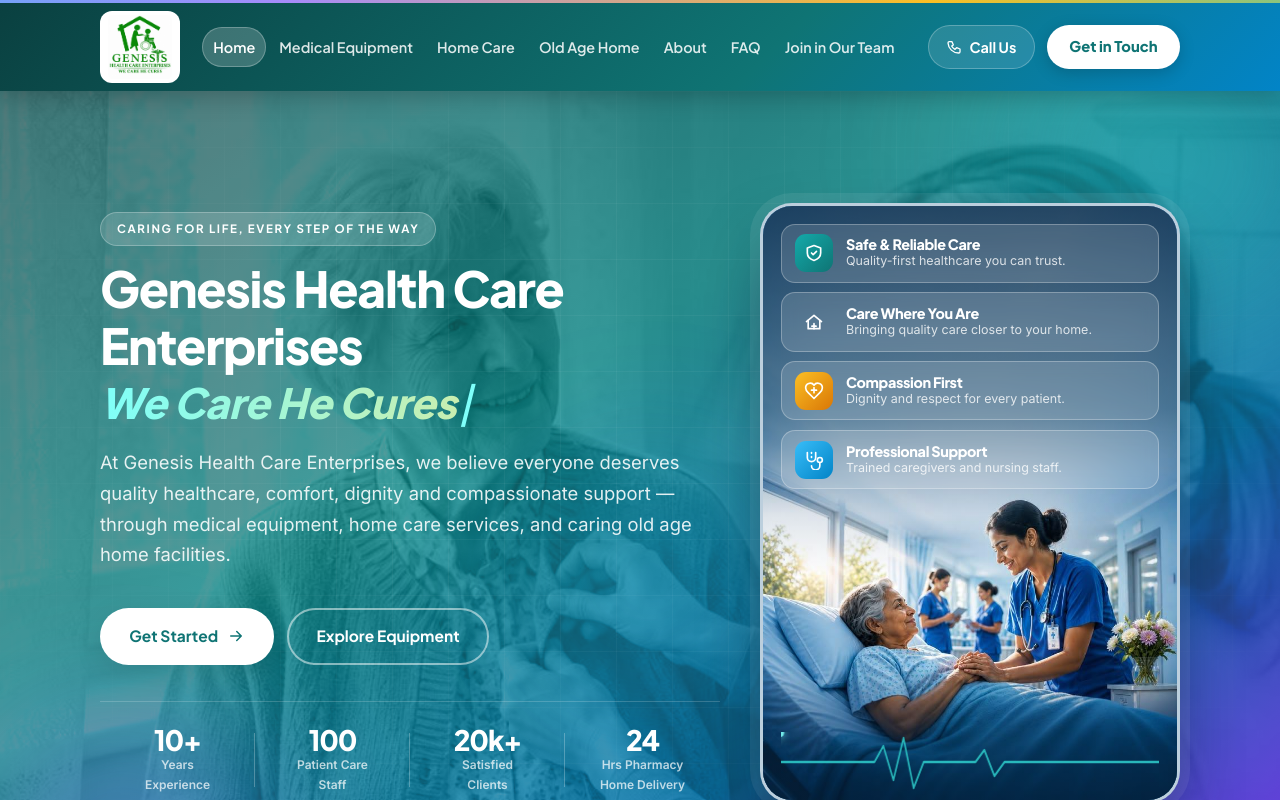
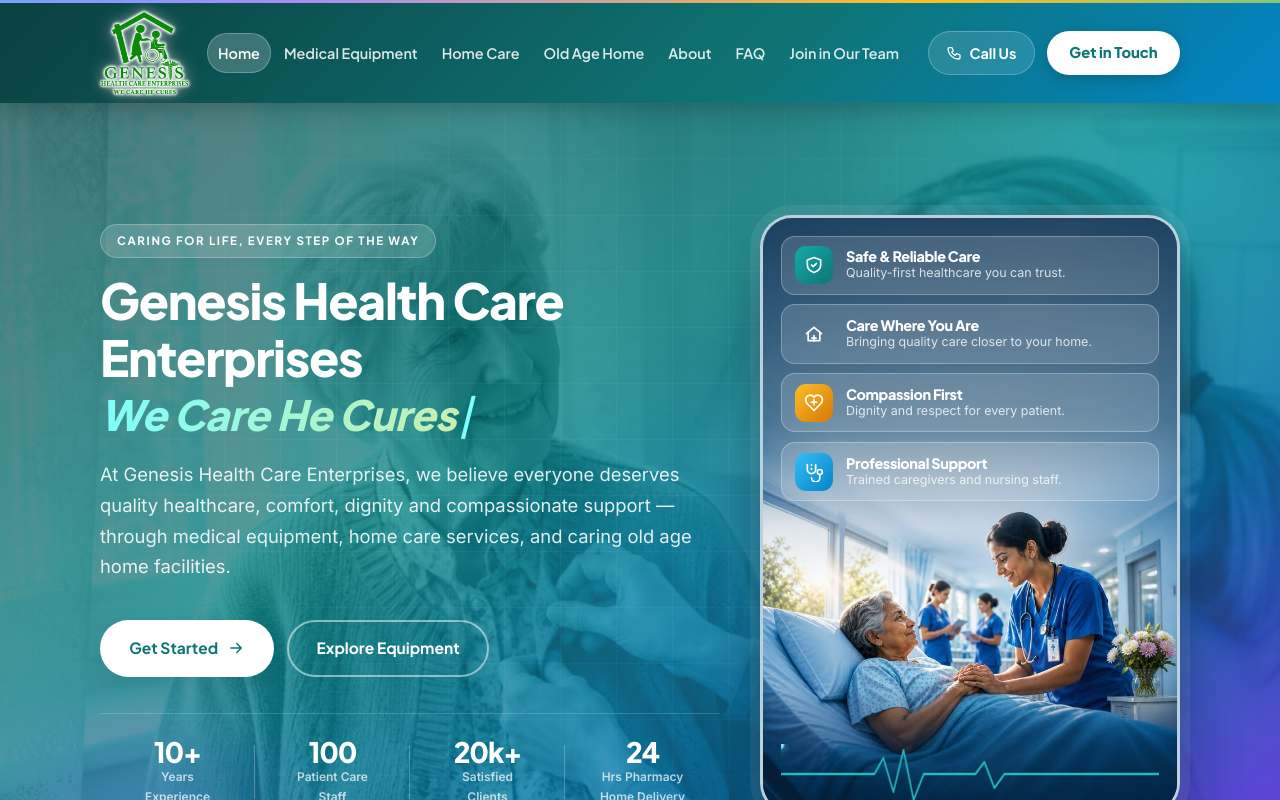
Before and after one commit to Genesishealthcare-creator/genesishealthcareenterprises, a React (Vite) app: page / in a window 1280 px wide. Shown: the top 800 px of the page. Built offline with nearby package versions, Linux system fonts and the light colour scheme.

Commit message:
Auto-update 2026-11-11 22:25
Changed: public/logo-transparent.png, src/components/Navbar.jsx, src/index.css

```diff
--- a/src/components/Navbar.jsx
+++ b/src/components/Navbar.jsx
@@ -40,7 +40,7 @@ export default function Navbar() {
         {/* Brand */}
         <Link to="/" className="navbar__brand" aria-label="Genesis Health Care Enterprises — home">
           <img
-            src="/logo.jpeg"
+            src="/logo-transparent.png"
             alt="Genesis Health Care Enterprises logo"
             className="brand-logo-img"
           />
--- a/src/index.css
+++ b/src/index.css
@@ -305,24 +305,31 @@ p  { margin-bottom: 1em }
 
 /* Real logo image in navbar */
 .brand-logo-img {
-  height: 72px;
+  height: 84px;
   width: auto;
   object-fit: contain;
   display: block;
-  background: #fff;
-  border-radius: 12px;
-  padding: 4px 8px;
+  /* transparent PNG: no box behind it. A thin white halo keeps the green clearly
+     visible against the dark teal header. */
+  background: none;
+  padding: 0;
+  filter:
+    drop-shadow(0 0 .8px #fff)
+    drop-shadow(0 0 .8px #fff)
+    drop-shadow(0 0 1.5px #fff)
+    drop-shadow(0 0 7px rgba(255,255,255,.5))
+    drop-shadow(0 3px 8px rgba(0,0,0,.3));
   flex-shrink: 0;
   transition: transform var(--t);
 }
-.brand-logo-img:hover { transform: scale(1.04) }
+.brand-logo-img:hover { transform: scale(1.05) }
 
 @media (max-width: 820px) {
-  .brand-logo-img { height: 56px; border-radius: 10px; padding: 3px 6px; }
+  .brand-logo-img { height: 62px }
 }
 
 @media (max-width: 480px) {
-  .brand-logo-img { height: 46px; border-radius: 8px; padding: 2px 5px; }
+  .brand-logo-img { height: 52px }
 }
 
 .brand-logo {
```
Also changed, not shown: public/logo-transparent.png (added).
